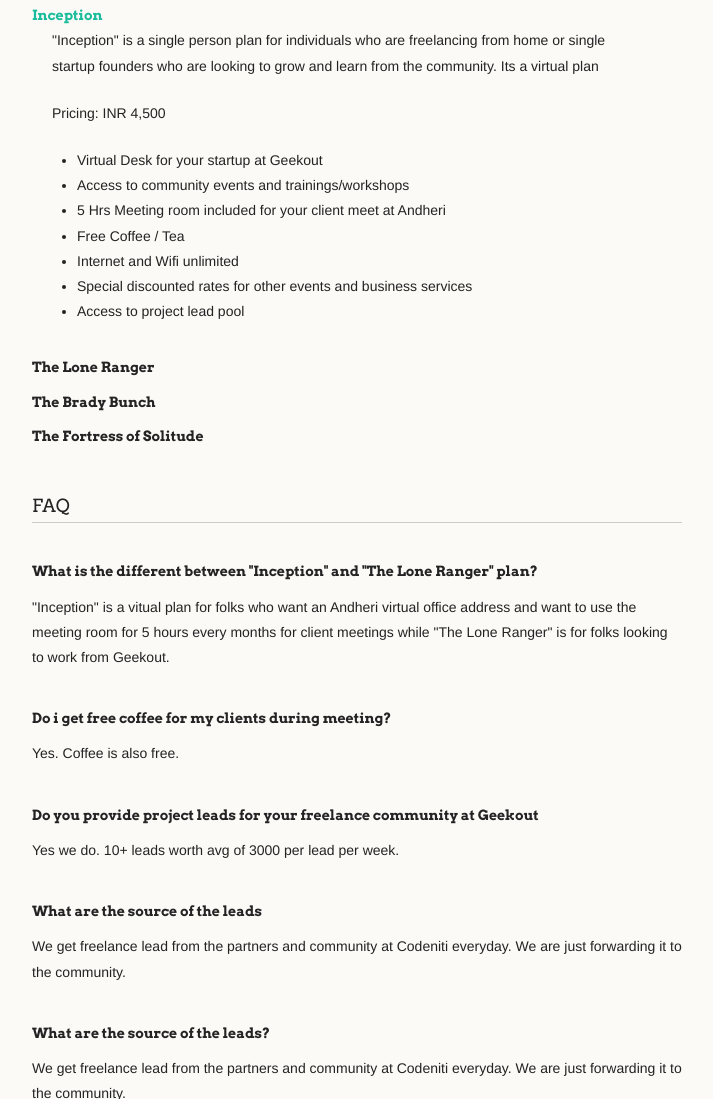
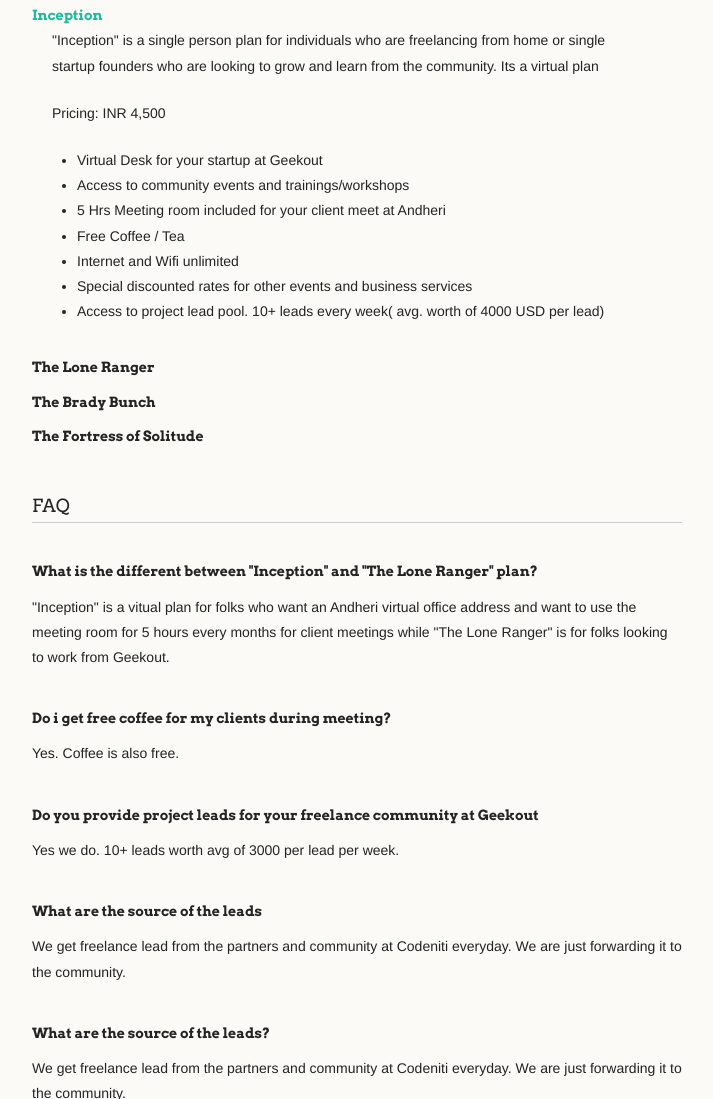
Before and after one commit to geekout-coworking/geekout-coworking.github.io, a website: page index.html in a window 1280 px wide. Shown: the part 652-1751 px from the top of the page, without its empty margins (278-991 px from the left). Drawn offline with nearby package versions, Linux system fonts and the light colour scheme.

Commit message:
added more point

```diff
--- a/index.html
+++ b/index.html
@@ -66,7 +66,7 @@
     <li>Free Coffee / Tea</li>
     <li>Internet and Wifi unlimited</li>
     <li>Special discounted rates for other events and business services</li>
-    <li>Access to project lead pool</li>
+    <li>Access to project lead pool. 10+ leads every week( avg. worth of 4000 USD per lead)</li>
     </ul></p>
   </div>
 </div>
```
